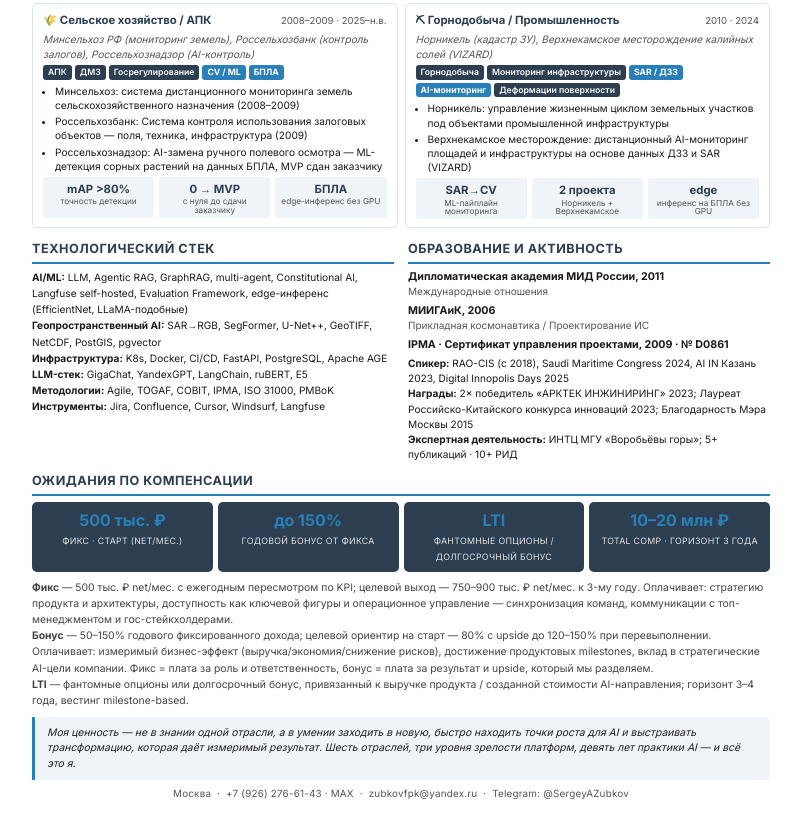
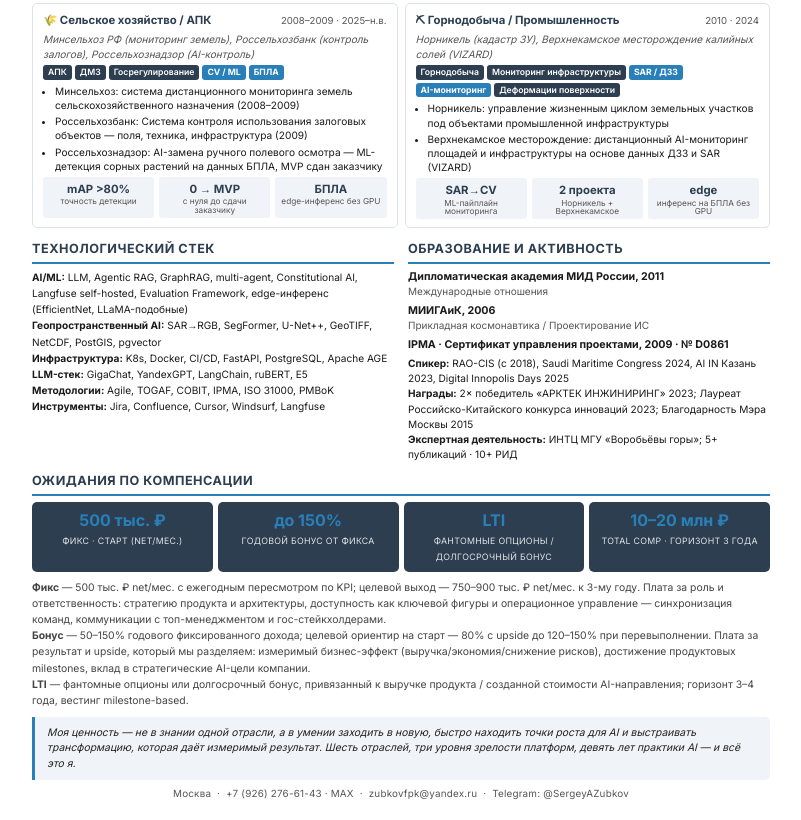
Before and after one commit to zubkovfpk/resume, a plain HTML site: page positions/universal/index.html in a window 1280 px wide. Shown: the part 1312-2132 px from the top of the page, without its empty margins (239-1040 px from the left). Drawn offline with Linux system fonts and the light colour scheme.

Commit message:
universal: fix compensation block — split fix/bonus descriptions correctly

```diff
--- a/positions/universal/index.html
+++ b/positions/universal/index.html
@@ -429,10 +429,8 @@
   </div>
 
   <div style="font-size:7.8pt; color:#444; line-height:1.55; margin-bottom:8px;">
-    <strong>Фикс</strong> — 500 тыс. ₽ net/мес. с ежегодным пересмотром по KPI; целевой выход — 750–900 тыс. ₽ net/мес. к 3-му году.
-    Оплачивает: стратегию продукта и архитектуры, доступность как ключевой фигуры и операционное управление — синхронизация команд, коммуникации с топ-менеджментом и гос-стейкхолдерами.<br>
-    <strong>Бонус</strong> — 50–150% годового фиксированного дохода; целевой ориентир на старт — 80% с upside до 120–150% при перевыполнении.
-    Оплачивает: измеримый бизнес-эффект (выручка/экономия/снижение рисков), достижение продуктовых milestones, вклад в стратегические AI-цели компании. Фикс = плата за роль и ответственность, бонус = плата за результат и upside, который мы разделяем.<br>
+    <strong>Фикс</strong> — 500 тыс. ₽ net/мес. с ежегодным пересмотром по KPI; целевой выход — 750–900 тыс. ₽ net/мес. к 3-му году. Плата за роль и ответственность: стратегию продукта и архитектуры, доступность как ключевой фигуры и операционное управление — синхронизация команд, коммуникации с топ-менеджментом и гос-стейкхолдерами.<br>
+    <strong>Бонус</strong> — 50–150% годового фиксированного дохода; целевой ориентир на старт — 80% с upside до 120–150% при перевыполнении. Плата за результат и upside, который мы разделяем: измеримый бизнес-эффект (выручка/экономия/снижение рисков), достижение продуктовых milestones, вклад в стратегические AI-цели компании.<br>
     <strong>LTI</strong> — фантомные опционы или долгосрочный бонус, привязанный к выручке продукта / созданной стоимости AI-направления; горизонт 3–4 года, вестинг milestone-based.
   </div>
 
```
